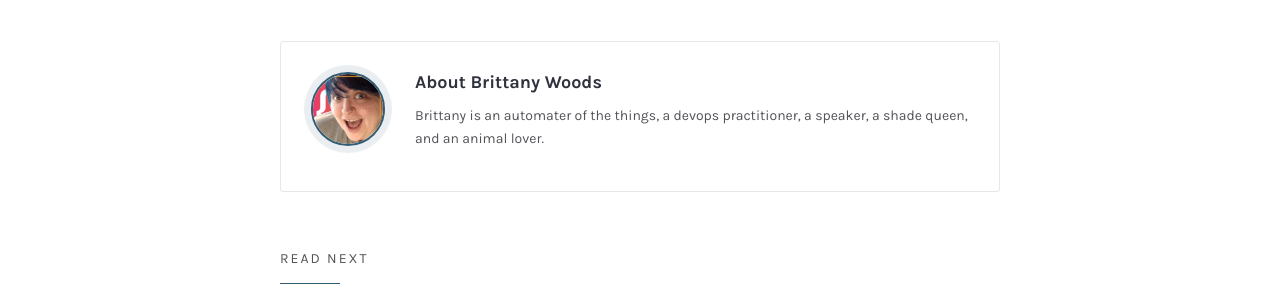
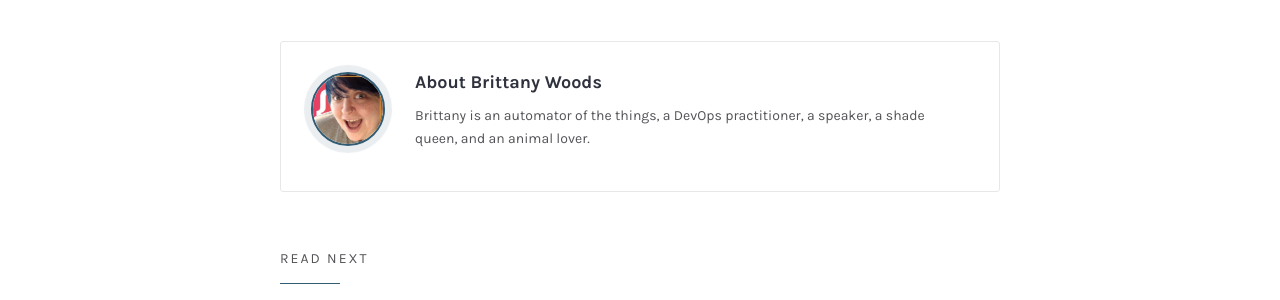
Before and after one commit to bnwoods/bnwoods.github.io, a Jekyll site: the page built from _posts/2020-07-12-Integrating-Chef-With-ServiceNow-Introduction.md, in a window 1280 px wide and 900 px high, scrolled down 1544 px. Shown: the part 281-581 px from the top of the window. Built offline with Jekyll 4.4.1, drawn with Linux system fonts in a browser that asks for light colours; some web fonts are replaced.

Commit message:
Update spelling of automator

```diff
--- a/_config.yml
+++ b/_config.yml
@@ -1,7 +1,7 @@
-# Site setings
+# Site settings
 name: 'Brittany Woods'
-description: 'Brittany is an automater of the things, a devops practitioner, a speaker, a shade queen, and an animal lover.'
-meta_description: 'Brittany Woods, automater, lover of tea, haver of opinions, shade queen'
+description: 'Brittany is an automator of the things, a DevOps practitioner, a speaker, a shade queen, and an animal lover.'
+meta_description: 'Brittany Woods, automator, lover of tea, haver of opinions, shade queen'
 logo: 'assets/images/logo.png'
 favicon: 'assets/images/favicon.ico'
 baseurl:
@@ -17,7 +17,7 @@ author:
   image: 'authorimage.jpg'
   greetings: "Hi! I'm Brittany"
   description: "I automate computer things. I love tea. I have opinions. I throw some shade on Twitter."
-  bio: 'Brittany is an automater of the things, a devops practitioner, a speaker, a shade queen, and an animal lover.'
+  bio: 'Brittany is an automator of the things, a DevOps practitioner, a speaker, a shade queen, and an animal lover.'
 
 # Contact form setings
 email: brittany.woods@hey.com
```
